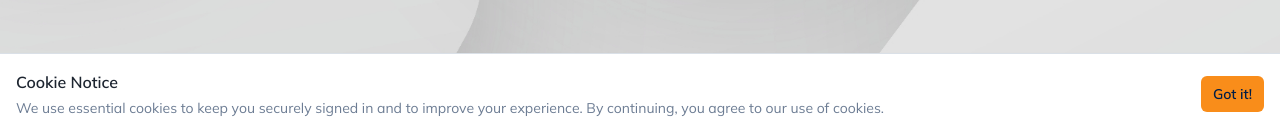
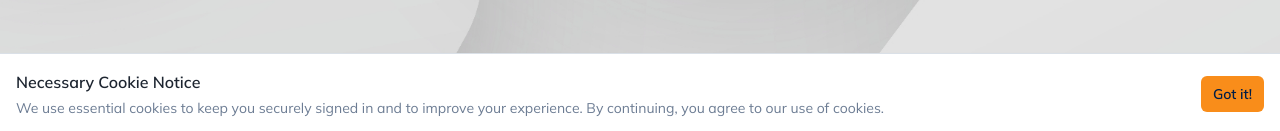
Before and after one commit to sg-pm-OTG/polwel-nexus-26, a React (Vite) app: page / in a window 1280 px wide. Shown: the part 666-797 px from the top of the page. Built offline with nearby package versions, Linux system fonts and the light colour scheme.

Commit message:
Code edited in Lovable Code Editor

```diff
--- a/src/components/CookieConsent.tsx
+++ b/src/components/CookieConsent.tsx
@@ -29,7 +29,7 @@ const CookieConsent = () => {
       <div className="container mx-auto px-4 py-4">
         <div className="flex flex-col sm:flex-row items-start sm:items-center justify-between gap-4">
           <div className="flex-1">
-            <h3 className="font-semibold text-foreground mb-1">Cookie Notice</h3>
+            <h3 className="font-semibold text-foreground mb-1">Necessary Cookie Notice</h3>
             <p className="text-sm text-muted-foreground">
               We use essential cookies to keep you securely signed in and to improve your experience. By continuing, you agree to our use of cookies.
             </p>
```
